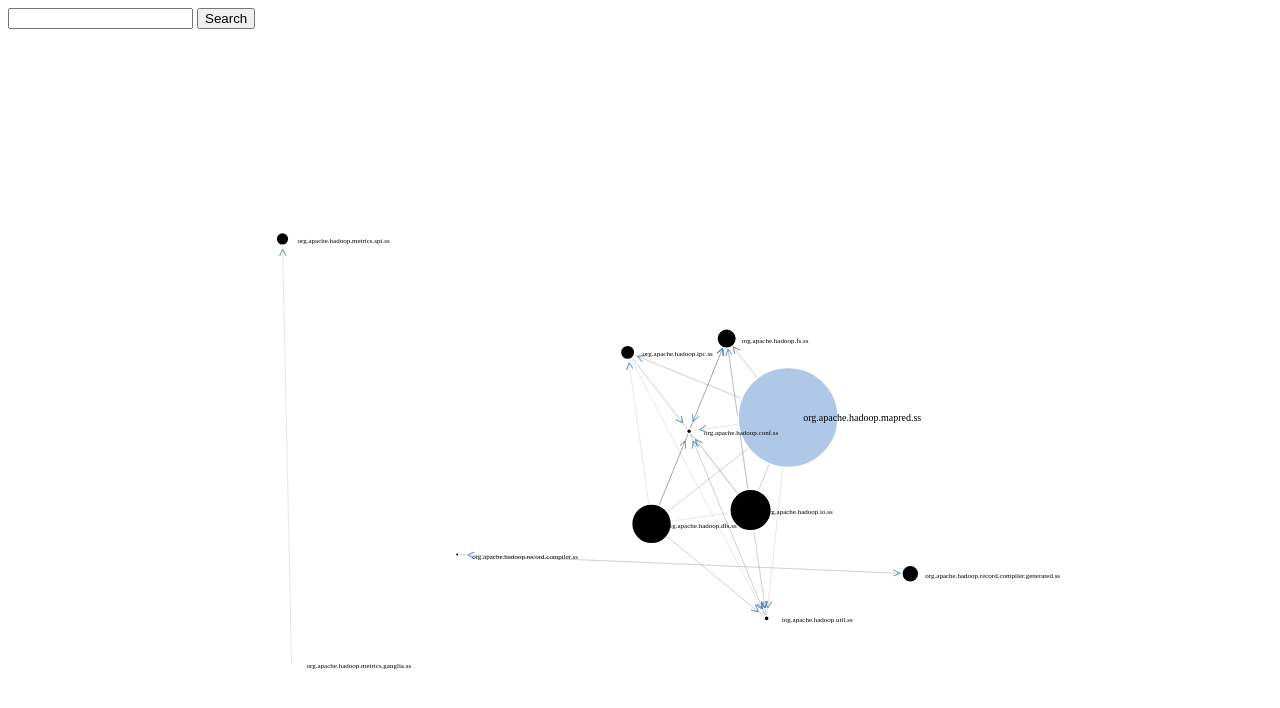
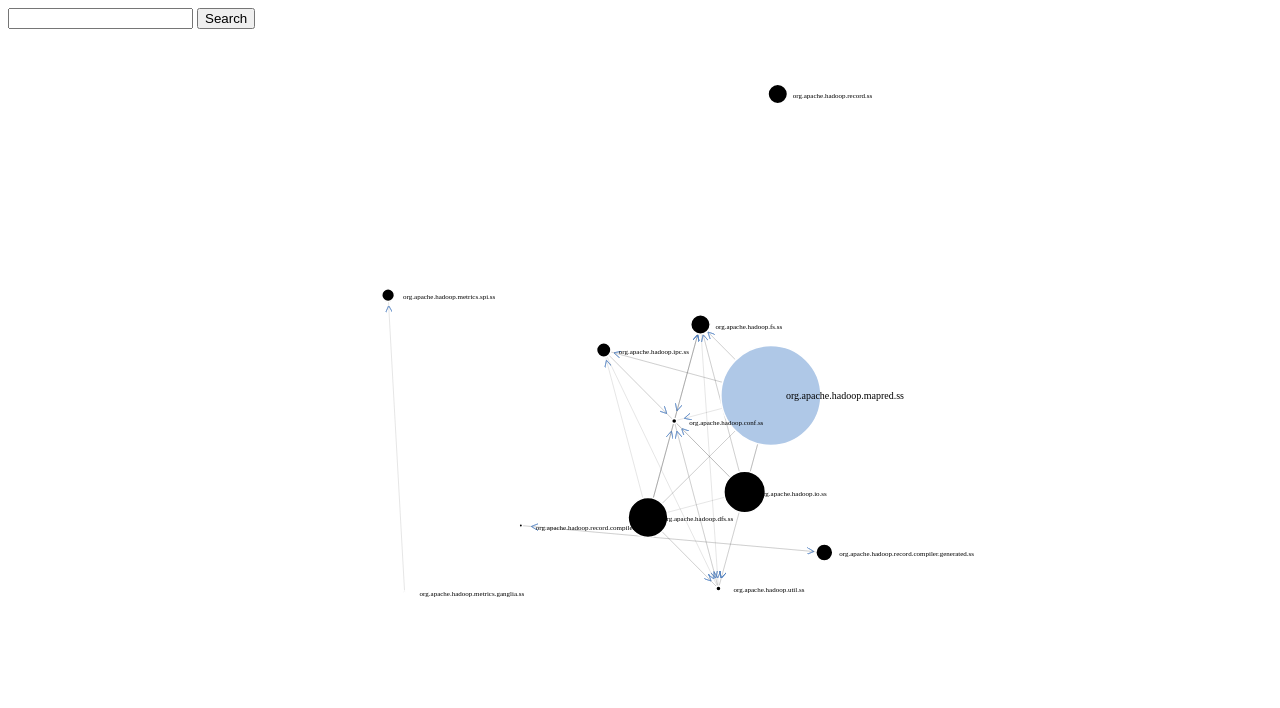
Before and after one commit to USC-Seekers/ImpressiveACDC, a plain HTML site: page visualization.html in a window 1280 px wide. Drawn offline with nearby package versions, Linux system fonts and the light colour scheme.

Commit message:
change force

```diff
--- a/visualization.html
+++ b/visualization.html
@@ -151,8 +151,7 @@ var collision = d3
 var simulation = d3
   .forceSimulation()
   .force('link', linkForce)
-
-  .force('charge', d3.forceManyBody().strength(-200))
+  .force('charge', d3.forceManyBody().strength(-80))
   .force('center', d3.forceCenter(width / 2, height / 2))
   .force('collision', collision);
 
```
